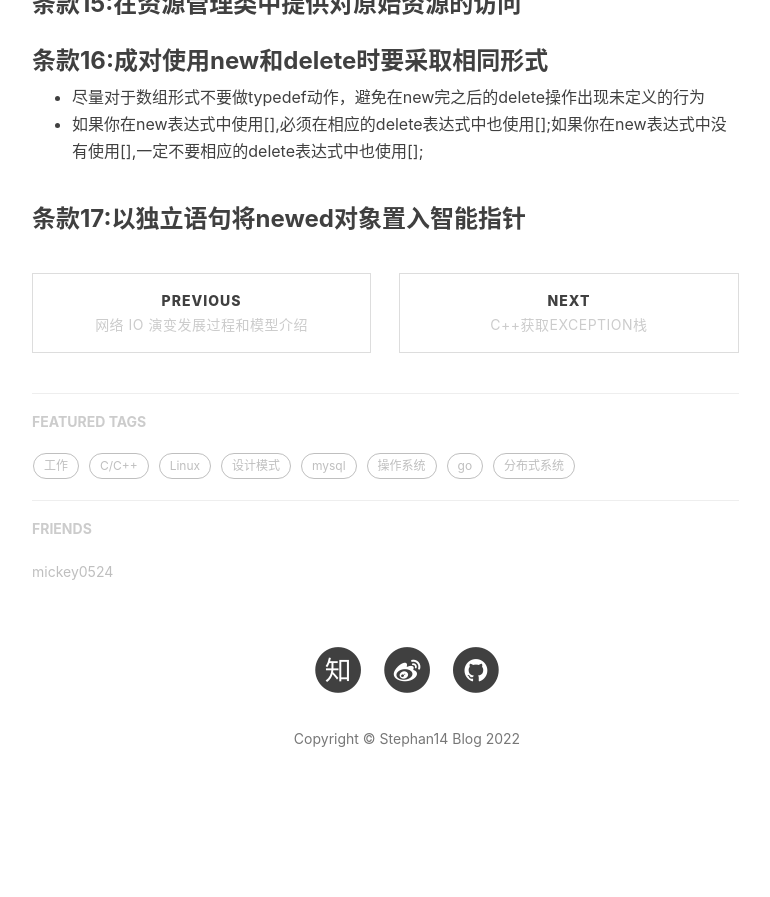
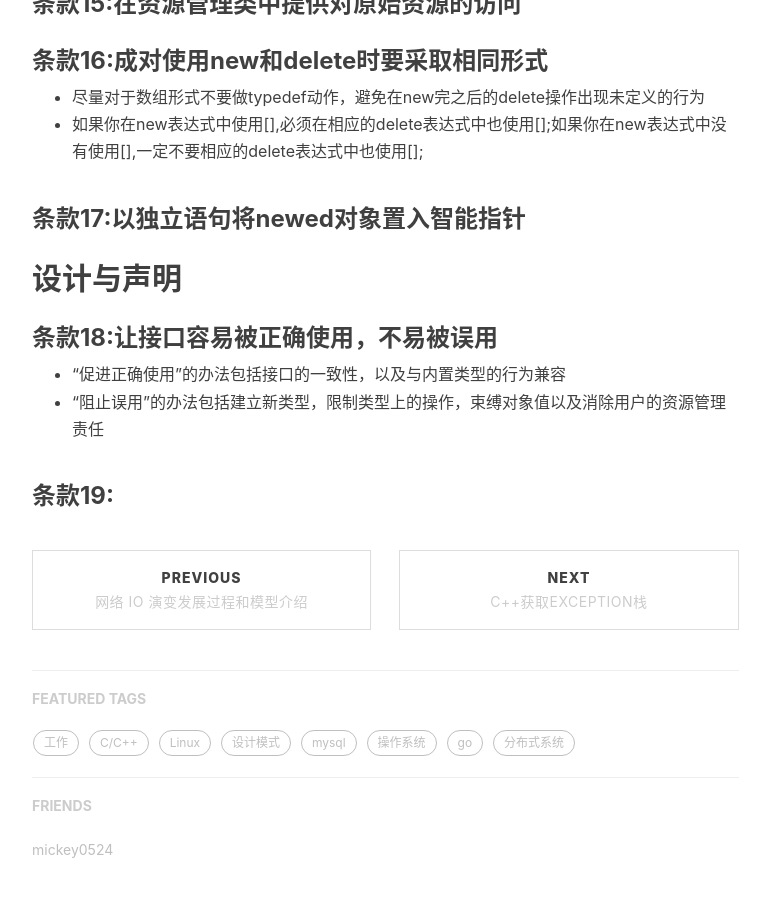
Before and after one commit to Stephan14/Stephan14.github.io, a Jekyll site: the page built from _posts/2022-12-10-effective-c++-reading-note.markdown, in a window 1280 px wide and 900 px high, scrolled down 3830 px. Shown: the top 897 px of the window, without its empty margins (233-1003 px from the left). Built offline with Jekyll 4.4.1, drawn with Linux system fonts in a browser that asks for light colours; nearby versions of some CDN libraries; comment, search, counter and statistics services are not loaded; before the commit the page ends 4673 px from its top, so only the background shows below that.

Commit message:
条款18

```diff
--- a/_posts/2022-12-10-effective-c++-reading-note.markdown
+++ b/_posts/2022-12-10-effective-c++-reading-note.markdown
@@ -114,3 +114,11 @@ base class构造期间virtual函数绝不会下降到derived class阶层，因
 - 如果你在new表达式中使用[],必须在相应的delete表达式中也使用[];如果你在new表达式中没有使用[],一定不要相应的delete表达式中也使用[];
 
 ### 条款17:以独立语句将newed对象置入智能指针
+
+## 设计与声明
+
+### 条款18:让接口容易被正确使用，不易被误用
+- “促进正确使用”的办法包括接口的一致性，以及与内置类型的行为兼容
+- “阻止误用”的办法包括建立新类型，限制类型上的操作，束缚对象值以及消除用户的资源管理责任
+
+### 条款19:
```
